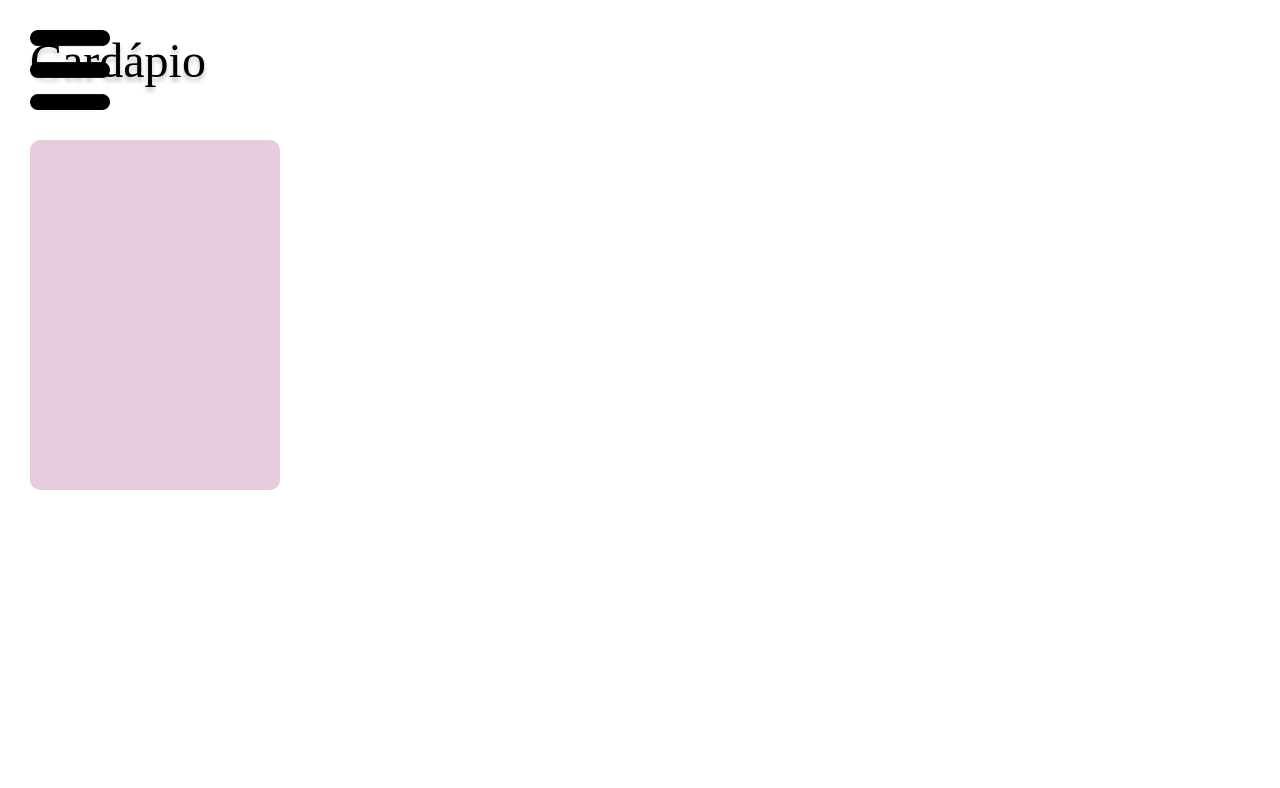
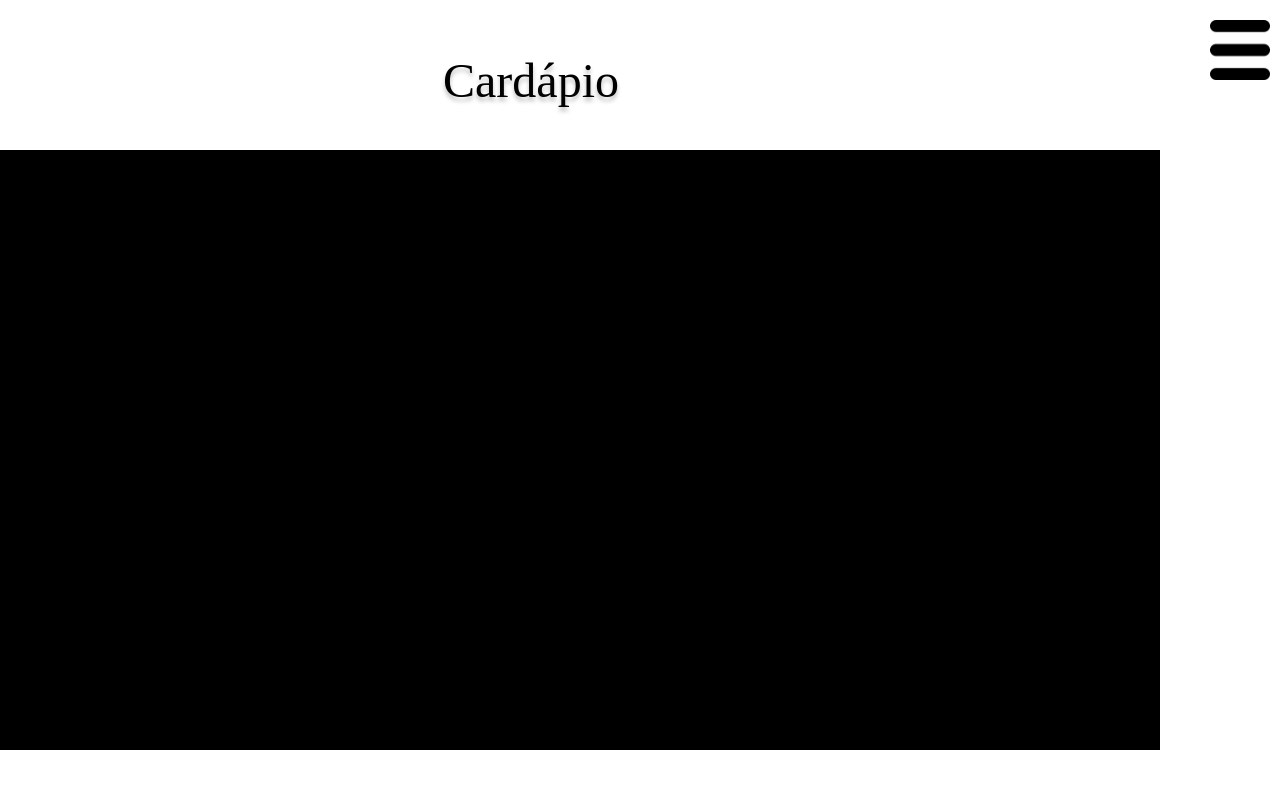
Before and after one commit to RebecaRobbo/projeto_final_front, a React (Create React App) app: page /cardapio in a window 1280 px wide. Shown: the top 788 px of the page. Built offline with nearby package versions, Linux system fonts and the light colour scheme; a web font is replaced by a local one.

Commit message:
Alinhando a div set

```diff
--- a/src/pages/Cardapio/cardapio.css
+++ b/src/pages/Cardapio/cardapio.css
@@ -6,28 +6,35 @@
 .top h1 {
     position: absolute;
     width: 248px;
-    height: 127px;
-
+    top: 50px;
+    right: 625px;
     font-family: 'Lusitana';
     font-style: normal;
     font-weight: 400;
     font-size: 48px;
     line-height: 62px;
+    color: #000000;
+    text-shadow: 0px 4px 4px rgba(0, 0, 0, 0.25);
     display: flex;
-
-    color: #000000;
-
-    text-shadow: 0px 4px 4px rgba(0, 0, 0, 0.25);
+    align-items: center;
+    justify-content: center;
 }
 
-.top img {
+.img-menu img {
     float: right;
     width: auto;
     max-width: 100%;
-    height: 80px;
+    height: 60px;
+    position: absolute;
+    top: 20px;
+    right: 10px;
 }
 
-.coxinha mais{
-    width: auto;
-    height: 80px;
+.set {
+    position: absolute;
+    width: 1200px;
+    height: 600px;
+    background-color: #000000;
+    top: 150px;
+    right: 120px;
 }
--- a/src/pages/Cardapio/cardapio.jsx
+++ b/src/pages/Cardapio/cardapio.jsx
@@ -12,19 +12,14 @@ export const Cardapio = () => {
     return (
         <>
             <body>
-                <div className="flex-container top">
+                <div className="top">
                     <h1>Cardápio</h1>
+                </div>
+                <div className="img-menu">
                     <img src={jpIMG} alt="menu" />
                 </div>
-                <div className="flex-container set">
-                    <div className="coxinha">
-                    </div>
-                    <div className="bolinho-de-queijo">
-                    </div>
-                    <div className="pastel">
-                    </div>
-                    <div>
-                    </div>
+                <div className="set">
+
                 </div>
             </body>
 
```
